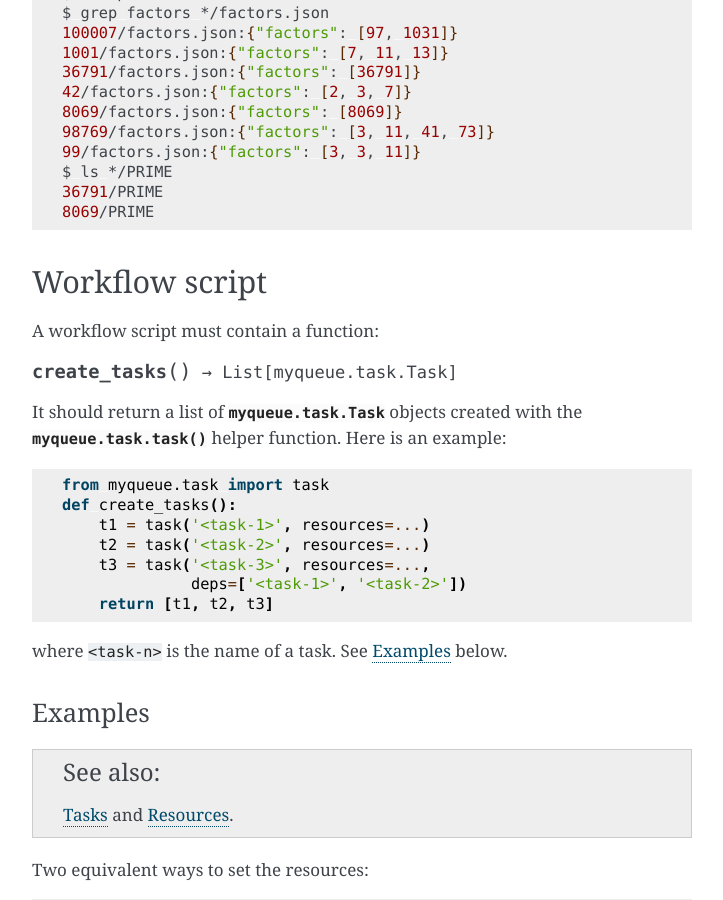
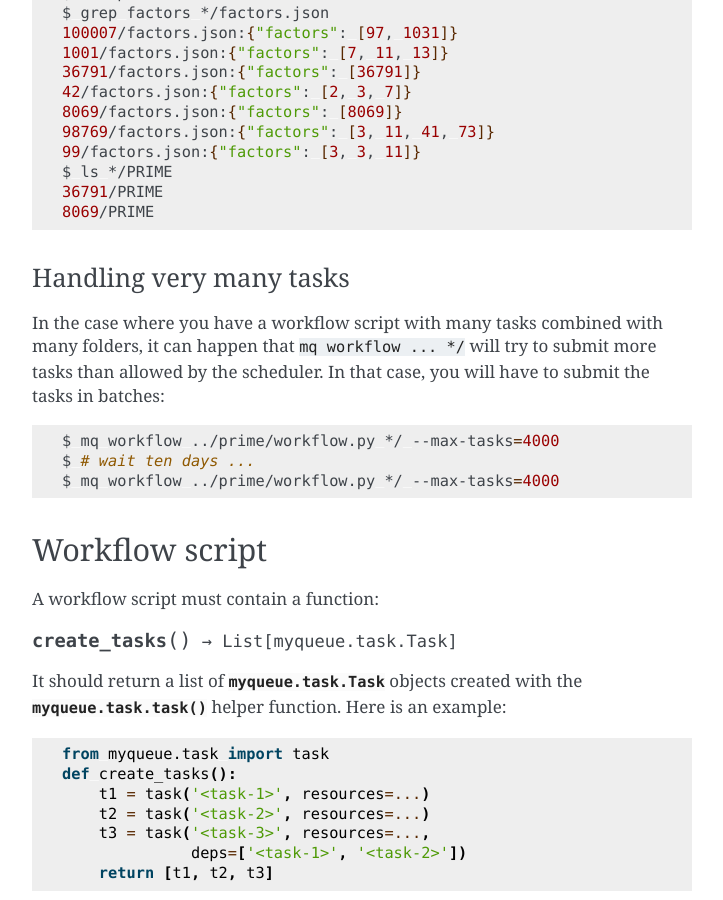
Before and after one commit to Yangxinsix/myqueue, a Sphinx documentation site: the page built from docs/workflows.rst, in a window 1280 px wide and 900 px high, scrolled down 3296 px. Shown: the whole window, without its empty margins (388-1111 px from the left). Built offline with Sphinx 7.4.7, drawn with Linux system fonts in a browser that asks for light colours; some of the changed text lies outside the part shown.

Commit message:
Document how to use --max-tasks

```diff
--- a/docs/workflows.rst
+++ b/docs/workflows.rst
@@ -148,6 +148,19 @@ Turns out, there were two prime numbers::
     8069/PRIME
 
 
+Handling very many tasks
+------------------------
+
+In the case where you have a workflow script with many tasks combined with
+many folders, it can happen that ``mq workflow ... */`` will try to submit
+more tasks than allowed by the scheduler.  In that case, you will have to
+submit the tasks in batches::
+
+    $ mq workflow ../prime/workflow.py */ --max-tasks=4000
+    $ # wait ten days ...
+    $ mq workflow ../prime/workflow.py */ --max-tasks=4000
+
+
 .. _workflow script:
 
 Workflow script
```
